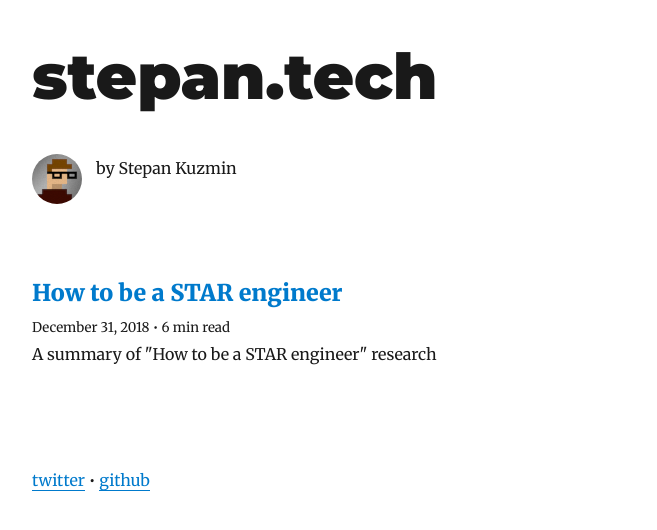
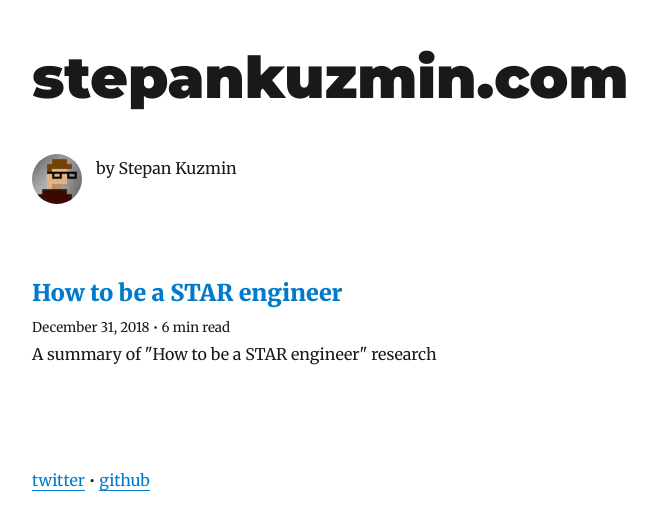
Before and after one commit to stepankuzmin/stepankuzmin.com, a Gatsby site: page / in a window 1280 px wide. Shown: the whole page, without its empty margins (293-950 px from the left). Built offline with nearby package versions, Linux system fonts and the light colour scheme; Gatsby itself is replaced by a stand-in of ours; some packages are replaced by stand-ins of ours.

Commit message:
feat: rename stepan.tech to stepankuzmin.com

```diff
--- a/gatsby-config.js
+++ b/gatsby-config.js
@@ -1,9 +1,9 @@
 module.exports = {
   siteMetadata: {
-    title: 'stepan.tech',
+    title: 'stepankuzmin.com',
     author: 'Stepan Kuzmin',
     description: 'A starter blog demonstrating what Gatsby can do.',
-    siteUrl: 'https://stepan.netlify.com/',
+    siteUrl: 'https://stepankuzmin.com/',
     social: {
       twitter: 'stepankuzmin'
     }
--- a/src/components/Header/Primary.js
+++ b/src/components/Header/Primary.js
@@ -5,7 +5,7 @@ const Primary = styled.h1`
   margin-bottom: ${rhythm(1.5)};
   margin-top: 0;
 
-  ${scaleIntoCSS(1.5)}
+  ${scaleIntoCSS(1.4)}
 `;
 
 export default Primary;
```
Also changed, not shown: package.json (+32 -32 lines), README.md, 1 other file.
